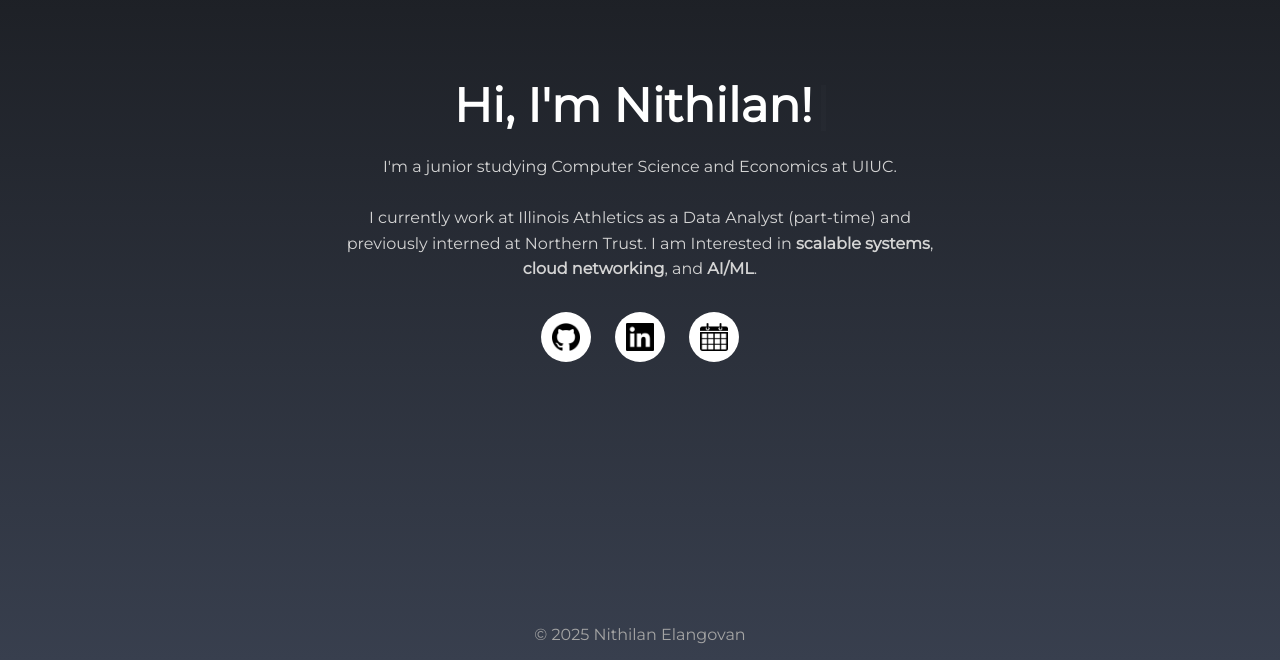
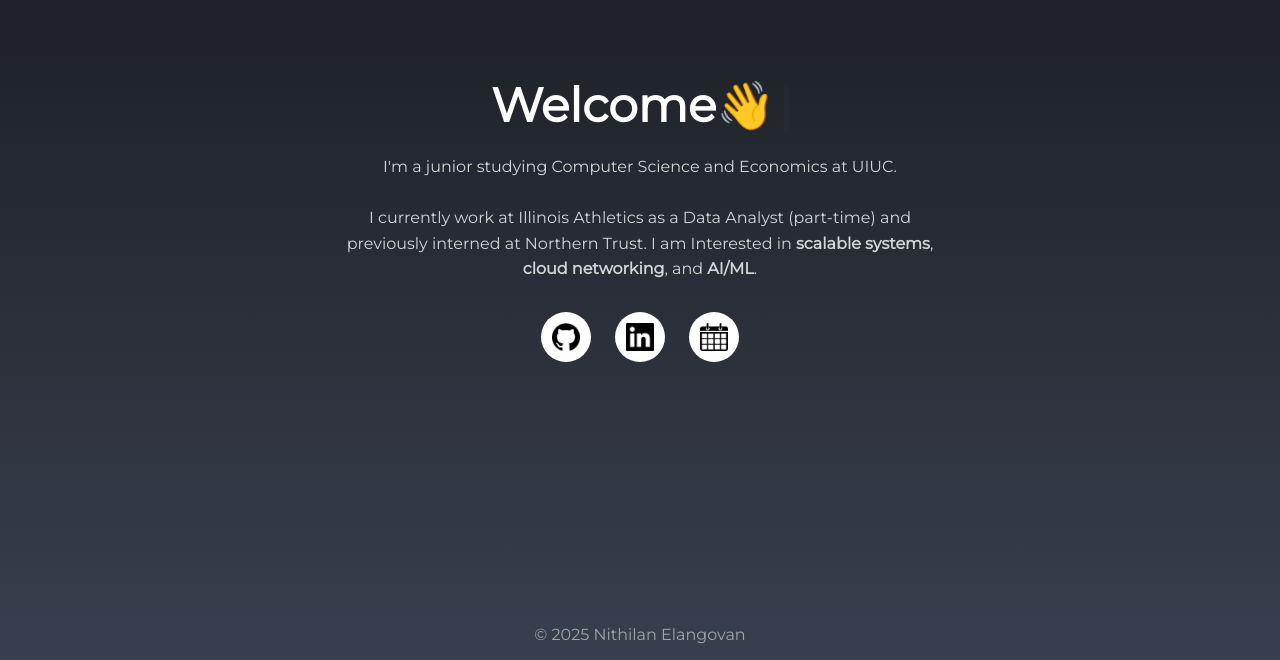
Before and after one commit to nithilan17/nithilan.cloud, a React (Create React App) app: page / in a window 1280 px wide. Shown: the part 140-800 px from the top of the page. Built offline with nearby package versions, Linux system fonts and the light colour scheme.

Commit message:
visual edits

```diff
--- a/src/components/Pages/Home.js
+++ b/src/components/Pages/Home.js
@@ -7,8 +7,8 @@ import calendarLogo from '../Images/calendar.png';
 
 function Home() {
   const [title] = useTypewriter({
-    words: ["Hi, I'm Nithilan!"],
-    loop: 1,
+    words: ["Hi, I'm Nithilan!", "Welcome👋"],
+    loop: Infinity,
   });
 
   return (
```
